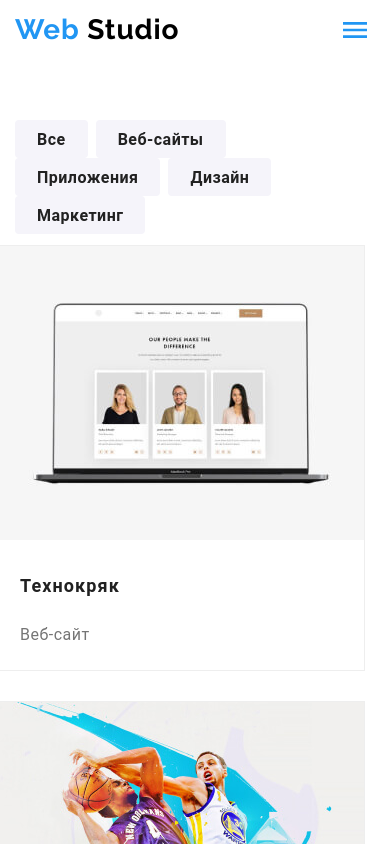
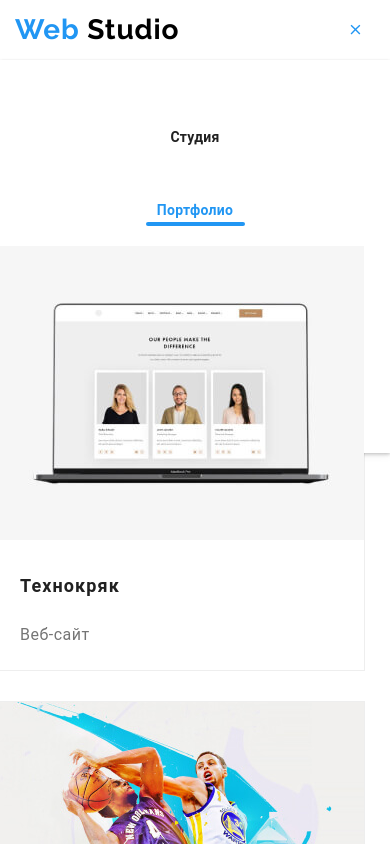
Before and after one commit to Dmytro-Soroka/goit-markup-hw-08, a plain HTML site: page portfolio.html in a window 390 px wide. Both pictures are taken after a click on the button 355 px from the left and 30 px from the top of the page. Shown: the top 844 px of the page. Drawn offline with Linux system fonts and the light colour scheme; a web font is replaced by a local one.

Commit message:
зробив меню хедера для мобілки та планшета

```diff
--- a/portfolio.html
+++ b/portfolio.html
@@ -410,5 +410,22 @@
         </section>
       </div>
     </footer>
+
+    <script>
+      (() => {
+        const menuBtnRef = document.querySelector("[data-menu-button]");
+        const mobileMenuRef = document.querySelector("[data-menu]");
+
+        menuBtnRef.addEventListener("click", () => {
+          const expended =
+            menuBtnRef.getAttribute("aria-expended") === "true" || false;
+
+          menuBtnRef.classList.toggle("is-open");
+          menuBtnRef.setAttribute("aria-expended", !expended);
+
+          mobileMenuRef.classList.toggle("is-open");
+        });
+      })();
+    </script>
   </body>
 </html>
--- a/sass/layouts/_header.scss
+++ b/sass/layouts/_header.scss
@@ -103,13 +103,18 @@
 }
 
 .site-nav {
-  display: block;
+  display: flex;
   margin-top: 0;
   margin-bottom: 0;
 
   @media screen and (max-width: 767px) {
+    display: block;
+    width: 99px;
     margin-left: auto;
     margin-right: auto;
+    margin-bottom: 60px;
+    padding-left: 0;
+    padding-right: 0;
   }
 }
 
@@ -147,10 +152,18 @@
 
 .item {
   display: flex;
+  justify-content: center;
+  align-items: center;
   position: relative;
-  height: 76px;
 
-  justify-content: center;
+  @media screen and (min-width: 768px) {
+    height: 76px;
+  }
+
+  @media screen and (max-width: 767px) {
+    height: 33px;
+    margin-bottom: 40px;
+  }
 }
 
 .site-nav .current::after {
@@ -179,9 +192,7 @@
   }
 
   @media screen and (min-width: 768px) and (max-width: 1199px) {
-    flex-wrap: wrap;
-    display: flex;
-    align-items: center;
+    display: block;
   }
 
   @media screen and (min-width: 1200px) {
@@ -197,6 +208,14 @@
 
   @media screen and (max-width: 1199px) {
     margin-right: 0;
+  }
+
+  @media screen and (max-width: 767px) {
+    margin-bottom: 16px;
+  }
+
+  @media screen and (min-width: 768px) and (max-width: 1199px) {
+    margin-bottom: 10px;
   }
 }
 
```
Also changed, not shown: css/main.css, css/main.min.css, css/portfolio.css, css/portfolio.min.css, 4 other files.
